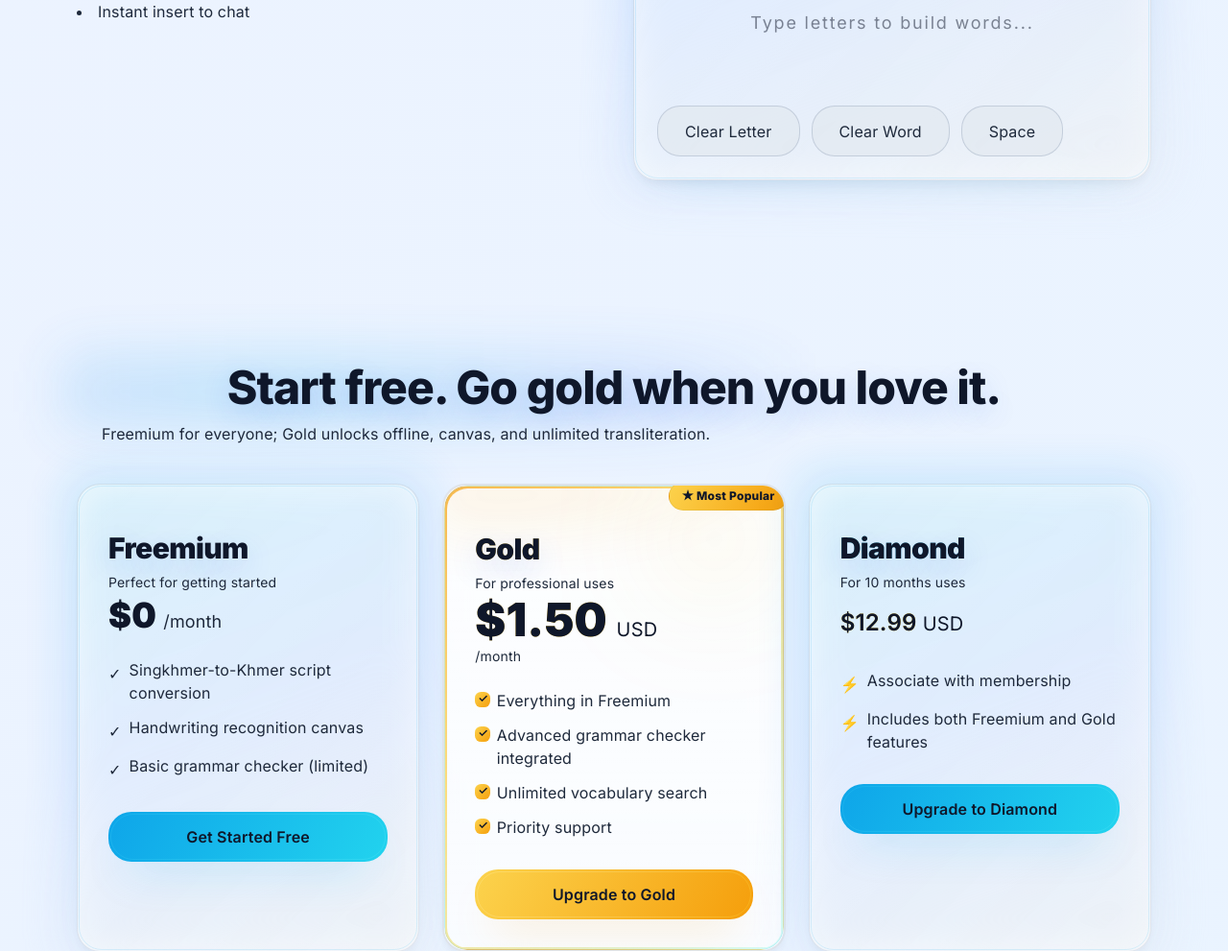
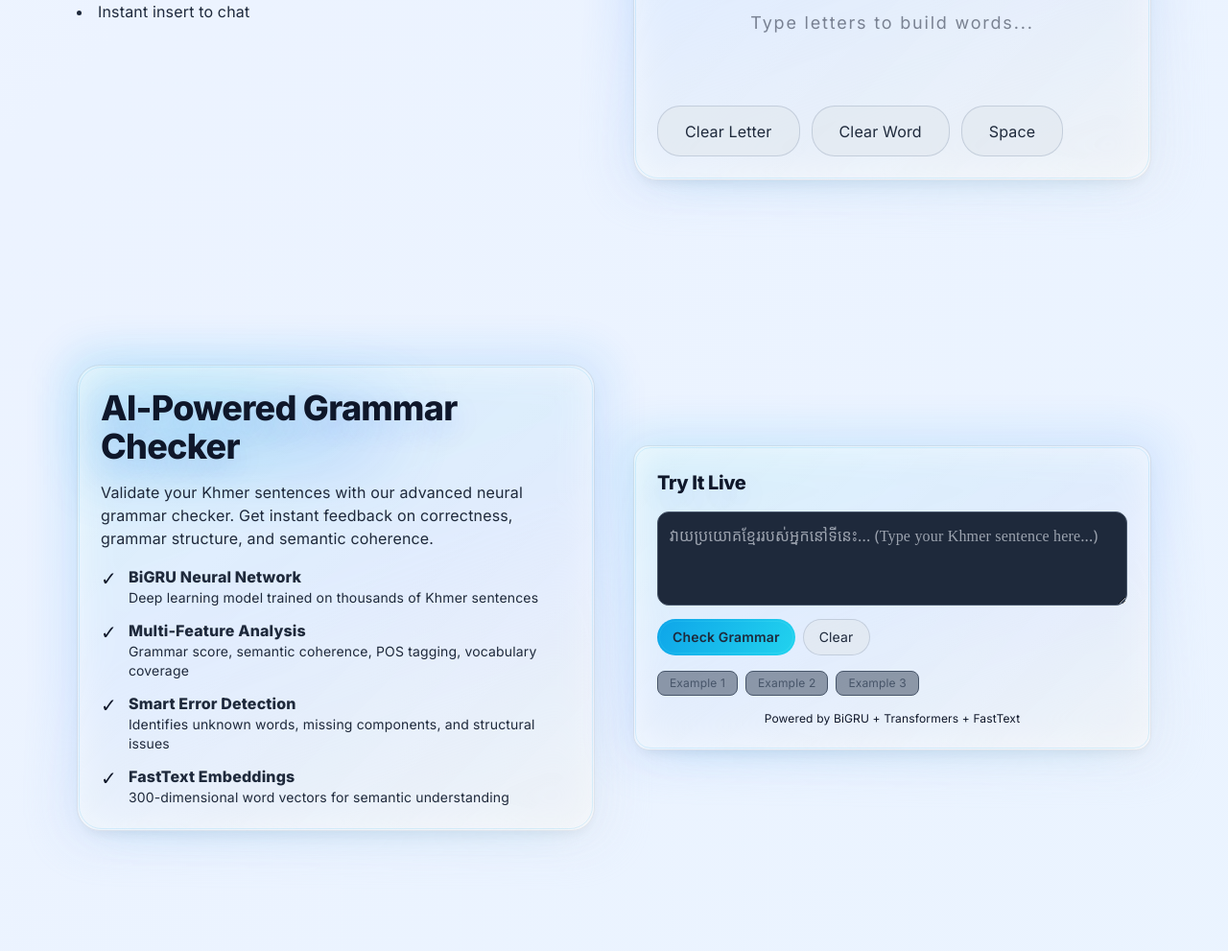
Before and after one commit to KosolCHOU/keyez, a Django app: page / in a window 1280 px wide. Shown: the part 2542-3533 px from the top of the page at 96% size. Run offline with Django 4.2, Linux system fonts and the light colour scheme; some libraries are stand-ins or nearby versions.

Commit message:
Add AI-powered Khmer grammar checker feature
- Add grammar_checker.py with BiGRU neural network, POS tagging, and semantic analysis
- Add interactive grammar checker section to homepage with live input/results
- Add standalone grammar checker page at /grammar-checker/
- Implement lazy model loading with caching for FastText, POS tagger, and GRU
- Add dynamic quantization for CPU inference optimization
- Include comprehensive error detection with heuristic hints
- Add AJAX endpoint for real-time grammar checking
- Include grammar checker in navigation menu

```diff
--- a/landing/static/landing/script.js
+++ b/landing/static/landing/script.js
@@ -1409,3 +1409,157 @@ const onInputChanged = debounce(async (e)=>{
   // 4) initial
   if(typeof renderCandidates === 'function') renderCandidates([]);
 })();
+
+
+// ============================================
+// GRAMMAR CHECKER (Live on Homepage)
+// ============================================
+(function() {
+  const grammarInput = document.getElementById('grammarInput');
+  const checkBtn = document.getElementById('checkGrammarBtn');
+  const clearBtn = document.getElementById('clearGrammarBtn');
+  const loadingDiv = document.getElementById('grammarLoading');
+  const resultDiv = document.getElementById('grammarResult');
+  const exampleBtns = document.querySelectorAll('.grammar-example');
+
+  if (!grammarInput || !checkBtn) return;
+
+  // Example buttons
+  exampleBtns.forEach(btn => {
+    btn.addEventListener('click', () => {
+      const text = btn.getAttribute('data-text');
+      grammarInput.value = text;
+      checkGrammar();
+    });
+  });
+
+  // Clear button
+  clearBtn?.addEventListener('click', () => {
+    grammarInput.value = '';
+    resultDiv.classList.add('hidden');
+    resultDiv.innerHTML = '';
+  });
+
+  // Check button
+  checkBtn.addEventListener('click', checkGrammar);
+
+  // Enter key
+  grammarInput.addEventListener('keydown', (e) => {
+    if (e.key === 'Enter' && !e.shiftKey) {
+      e.preventDefault();
+      checkGrammar();
+    }
+  });
+
+  function checkGrammar() {
+    const sentence = grammarInput.value.trim();
+    if (!sentence) {
+      alert('Please enter a Khmer sentence.');
+      return;
+    }
+
+    // Show loading
+    resultDiv.classList.add('hidden');
+    loadingDiv.classList.remove('hidden');
+
+    // Make API call
+    fetch('/grammar-checker/', {
+      method: 'POST',
+      headers: {
+        'Content-Type': 'application/x-www-form-urlencoded',
+        'X-Requested-With': 'XMLHttpRequest'
+      },
+      body: new URLSearchParams({
+        'sentence': sentence,
+        'csrfmiddlewaretoken': getCsrfToken()
+      })
+    })
+    .then(response => response.json())
+    .then(data => {
+      loadingDiv.classList.add('hidden');
+      displayResult(data);
+    })
+    .catch(error => {
+      loadingDiv.classList.add('hidden');
+      resultDiv.classList.remove('hidden');
+      resultDiv.innerHTML = `
+        <div class="p-4 rounded-xl bg-red-900/30 border border-red-500/50">
+          <p class="text-red-300 text-sm">❌ Error: ${error.message}</p>
+        </div>
+      `;
+    });
+  }
+
+  function displayResult(data) {
+    resultDiv.classList.remove('hidden');
+
+    if (data.error) {
+      resultDiv.innerHTML = `
+        <div class="p-4 rounded-xl bg-red-900/30 border border-red-500/50">
+          <p class="text-red-300 text-sm">⚠ ${data.error}</p>
+        </div>
+      `;
+      return;
+    }
+
+    const result = data.result;
+    const features = result.features;
+    const isCorrect = result.prediction === 'Correct';
+    const bgColor = isCorrect ? 'bg-green-900/20 border-green-500/30' : 'bg-red-900/20 border-red-500/30';
+    const textColor = isCorrect ? 'text-green-300' : 'text-red-300';
+    const icon = isCorrect ? '✅' : '❌';
+
+    let html = `
+      <div class="p-4 rounded-xl ${bgColor} border">
+        <div class="flex items-center gap-2 mb-3">
+          <span class="${textColor} text-2xl">${icon}</span>
+          <span class="font-semibold ${textColor}">${result.prediction}</span>
+          <span class="text-xs text-slate-400 ml-auto">Confidence: ${(result.confidence * 100).toFixed(1)}%</span>
+        </div>
+
+        <div class="grid grid-cols-2 gap-2 text-xs mb-3">
+          <div><span class="text-slate-400">Grammar:</span> <span class="font-mono ${getScoreColor(features.grammar_score)}">${features.grammar_score.toFixed(3)}</span></div>
+          <div><span class="text-slate-400">Coherence:</span> <span class="font-mono ${getScoreColor(features.semantic_coherence)}">${features.semantic_coherence.toFixed(3)}</span></div>
+          <div><span class="text-slate-400">OOV Ratio:</span> <span class="font-mono ${getScoreColor(1 - features.oov_ratio)}">${features.oov_ratio.toFixed(3)}</span></div>
+          <div><span class="text-slate-400">Length:</span> <span class="font-mono text-slate-300">${features.sentence_length} words</span></div>
+        </div>
+
+        <div class="flex flex-wrap gap-1 mb-2">
+          ${features.tokens.map(token => {
+            const isOOV = features.oov_words.includes(token);
+            return `<span class="px-2 py-0.5 rounded text-xs ${isOOV ? 'bg-red-800/40 border border-red-600' : 'bg-slate-700/50'}">${token}</span>`;
+          }).join('')}
+        </div>
+
+        ${features.oov_words.length > 0 ? `
+          <div class="text-xs text-yellow-300 bg-yellow-900/30 p-2 rounded mt-2">
+            <strong>⚠ Unknown words:</strong> ${features.oov_words.join(', ')}
+          </div>
+        ` : ''}
+
+        ${!isCorrect && features.grammar_score < 0.6 ? `
+          <div class="text-xs text-orange-300 bg-orange-900/30 p-2 rounded mt-2">
+            <strong>💡 Hint:</strong> Grammar structure seems weak. Check subject-verb-object order.
+          </div>
+        ` : ''}
+      </div>
+    `;
+
+    resultDiv.innerHTML = html;
+  }
+
+  function getScoreColor(score) {
+    if (score >= 0.7) return 'text-green-400';
+    if (score >= 0.5) return 'text-yellow-400';
+    return 'text-red-400';
+  }
+
+  function getCsrfToken() {
+    const cookies = document.cookie.split(';');
+    for (let cookie of cookies) {
+      const [name, value] = cookie.trim().split('=');
+      if (name === 'csrftoken') return value;
+    }
+    return '';
+  }
+})();
--- a/landing/templates/landing/index.html
+++ b/landing/templates/landing/index.html
@@ -26,6 +26,7 @@
           <a href="#social-demo" class="hover:text-white/90" data-lang-en="Demo" data-lang-km="ការបង្ហាញ">Demo</a>
           <a href="#features" class="hover:text-white/90" data-lang-en="Features" data-lang-km="លក្ខណៈពិសេស">Features</a>
           <a href="#handwriting" class="hover:text-white/90" data-lang-en="Canvas" data-lang-km="ផ្ទាំងសរសេរ">Canvas</a>
+          <a href="#grammar" class="hover:text-white/90" data-lang-en="Grammar" data-lang-km="វេយ្យាករណ៍">Grammar</a>
           <a href="#pricing" class="hover:text-white/90" data-lang-en="Pricing" data-lang-km="តម្លៃ">Pricing</a>
           <a href="#faq" class="hover:text-white/90" data-lang-en="FAQ" data-lang-km="សំណួរញឹកញាប់">FAQ</a>
         </nav>
@@ -172,6 +173,98 @@
             <button id="clearPad" class="secondary-cta">Clear Letter</button>
             <button id="clearWord" class="secondary-cta">Clear Word</button>
             <button id="addSpace" class="secondary-cta">Space</button>
+          </div>
+        </div>
+      </div>
+    </div>
+  </section>
+
+  <!-- GRAMMAR CHECKER SECTION -->
+  <section id="grammar" class="py-24" data-glow>
+    <div class="mx-auto max-w-6xl px-4">
+      <div class="grid md:grid-cols-2 gap-10 items-center">
+        <div class="card rounded-3xl p-6 panel-stack" data-animate>
+          <h2 class="text-4xl font-extrabold floating-accent mb-4">AI-Powered Grammar Checker</h2>
+          <p class="text-slate-300 mb-4">Validate your Khmer sentences with our advanced neural grammar checker. Get instant feedback on correctness, grammar structure, and semantic coherence.</p>
+
+          <div class="space-y-3 text-slate-300">
+            <div class="flex items-start gap-3">
+              <span class="text-cyan-400 text-xl">✓</span>
+              <div>
+                <strong>BiGRU Neural Network</strong>
+                <p class="text-sm text-slate-400">Deep learning model trained on thousands of Khmer sentences</p>
+              </div>
+            </div>
+            <div class="flex items-start gap-3">
+              <span class="text-cyan-400 text-xl">✓</span>
+              <div>
+                <strong>Multi-Feature Analysis</strong>
+                <p class="text-sm text-slate-400">Grammar score, semantic coherence, POS tagging, vocabulary coverage</p>
+              </div>
+            </div>
+            <div class="flex items-start gap-3">
+              <span class="text-cyan-400 text-xl">✓</span>
+              <div>
+                <strong>Smart Error Detection</strong>
+                <p class="text-sm text-slate-400">Identifies unknown words, missing components, and structural issues</p>
+              </div>
+            </div>
+            <div class="flex items-start gap-3">
+              <span class="text-cyan-400 text-xl">✓</span>
+              <div>
+                <strong>FastText Embeddings</strong>
+                <p class="text-sm text-slate-400">300-dimensional word vectors for semantic understanding</p>
+              </div>
+            </div>
+          </div>
+        </div>
+
+        <div data-animate>
+          <div class="card rounded-2xl p-6 panel-stack bg-gradient-to-br from-slate-900/80 to-slate-800/80 border border-cyan-500/30">
+            <h3 class="text-xl font-bold mb-4 text-cyan-300">Try It Live</h3>
+
+            <!-- Grammar Input Form -->
+            <div class="mb-4">
+              <textarea id="grammarInput" rows="3"
+                placeholder="វាយប្រយោគខ្មែររបស់អ្នកនៅទីនេះ... (Type your Khmer sentence here...)"
+                class="w-full rounded-xl p-3 bg-slate-800 border border-slate-600 focus:border-cyan-400 focus:outline-none text-slate-200 font-['Noto_Sans_Khmer']"></textarea>
+              <div class="flex gap-2 mt-2">
+                <button id="checkGrammarBtn" class="primary-cta text-sm py-2 px-4">
+                  Check Grammar
+                </button>
+                <button id="clearGrammarBtn" class="secondary-cta text-sm py-2 px-4">
+                  Clear
+                </button>
+              </div>
+            </div>
+
+            <!-- Loading State -->
+            <div id="grammarLoading" class="hidden text-center py-4">
+              <div class="inline-block animate-spin rounded-full h-8 w-8 border-b-2 border-cyan-400"></div>
+              <p class="text-sm text-slate-400 mt-2">Analyzing...</p>
+            </div>
+
+            <!-- Results Display -->
+            <div id="grammarResult" class="hidden">
+              <!-- Result will be injected here by JavaScript -->
+            </div>
+
+            <!-- Example buttons -->
+            <div class="mt-4 flex flex-wrap gap-2">
+              <button class="grammar-example text-xs px-3 py-1 rounded-lg bg-slate-700/50 hover:bg-slate-700 border border-slate-600" data-text="កុមារកម្ពុជាទៅសាលារៀននៅព្រឹកនេះ">
+                Example 1
+              </button>
+              <button class="grammar-example text-xs px-3 py-1 rounded-lg bg-slate-700/50 hover:bg-slate-700 border border-slate-600" data-text="ខ្ញុំចង់ញ៉ាំបាយនិងបន្លែជាមួយគ្រួសារ">
+                Example 2
+              </button>
+              <button class="grammar-example text-xs px-3 py-1 rounded-lg bg-slate-700/50 hover:bg-slate-700 border border-slate-600" data-text="នៅទីនេះដើម្បីរៀនភាសាខ្មែរ">
+                Example 3
+              </button>
+            </div>
+
+            <div class="mt-4 text-xs text-slate-500 text-center">
+              Powered by BiGRU + Transformers + FastText
+            </div>
           </div>
         </div>
       </div>
--- a/landing/urls.py
+++ b/landing/urls.py
@@ -1,8 +1,9 @@
 from django.urls import path
-from .views import home, predict, transliterate
+from .views import home, predict, transliterate, grammar_checker
 
 urlpatterns = [
     path('', home, name='home'),
     path('predict/', predict, name='predict'),
     path('transliterate/', transliterate, name='transliterate'),
+    path('grammar-checker/', grammar_checker, name='grammar_checker'),
 ]
--- a/landing/views.py
+++ b/landing/views.py
@@ -156,3 +156,61 @@ def transliterate(request):
         print(f"Transliteration error: {e}")
         print(traceback.format_exc())
         return JsonResponse({'error': str(e), 'success': False}, status=500)
+
+# Grammar checker view
+from .grammar_checker import analyze_sentence, get_predictor
+import numpy as np
+
+def convert_to_serializable(obj):
+    """Convert numpy types to native Python types for JSON serialization"""
+    if isinstance(obj, np.integer):
+        return int(obj)
+    elif isinstance(obj, np.floating):
+        return float(obj)
+    elif isinstance(obj, np.ndarray):
+        return obj.tolist()
+    elif isinstance(obj, dict):
+        return {key: convert_to_serializable(value) for key, value in obj.items()}
+    elif isinstance(obj, list):
+        return [convert_to_serializable(item) for item in obj]
+    return obj
+
+def grammar_checker(request):
+    """Render grammar checker page allowing Khmer sentence validation."""
+    # Handle AJAX requests
+    if request.headers.get('X-Requested-With') == 'XMLHttpRequest':
+        if request.method == 'POST':
+            sentence = request.POST.get('sentence', '').strip()
+            if not sentence:
+                return JsonResponse({'error': 'Please enter a sentence.'}, status=400)
+            try:
+                result = analyze_sentence(sentence)
+                # Convert numpy types to native Python types
+                result = convert_to_serializable(result)
+                return JsonResponse({'result': result})
+            except Exception as e:
+                import traceback
+                print(f"Grammar check error: {e}")
+                print(traceback.format_exc())
+                return JsonResponse({'error': str(e)}, status=500)
+        return JsonResponse({'error': 'Method not allowed'}, status=405)
+
+    # Handle regular page requests
+    context = {
+        'result': None,
+        'error': None,
+        'sentence': '',
+        'loaded': get_predictor() is not None,
+    }
+    if request.method == 'POST':
+        sentence = request.POST.get('sentence', '').strip()
+        context['sentence'] = sentence
+        if sentence:
+            try:
+                result = analyze_sentence(sentence)
+                context['result'] = result
+            except Exception as e:
+                context['error'] = str(e)
+        else:
+            context['error'] = 'Please enter a sentence.'
+    return render(request, 'landing/grammar_checker.html', context)
```
Also changed, not shown: landing/grammar_checker.py (added, +149 -0 lines), landing/templates/landing/grammar_checker.html (added, +101 -0 lines), 1 other file.
